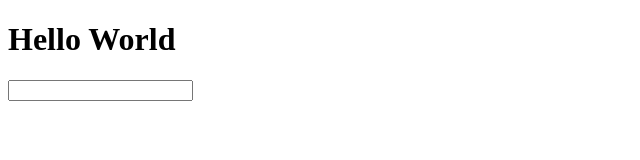
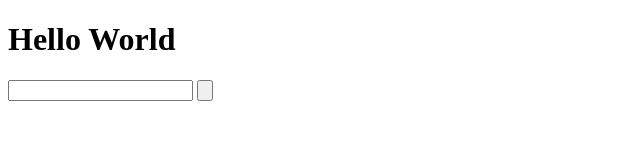
Before and after one commit to Baghel-Amardeep1908/Git-Test, a plain HTML site: page index.html in a window 1280 px wide. Shown: the full height of the page, 0-640 px from the left. Drawn offline with Linux system fonts and the light colour scheme.

Commit message:
Create Button

```diff
--- a/index.html
+++ b/index.html
@@ -8,5 +8,6 @@
   <body>
     <h1>Hello World</h1>
     <input type="text" />
+    <input type="button" value="" />
   </body>
 </html>
```
